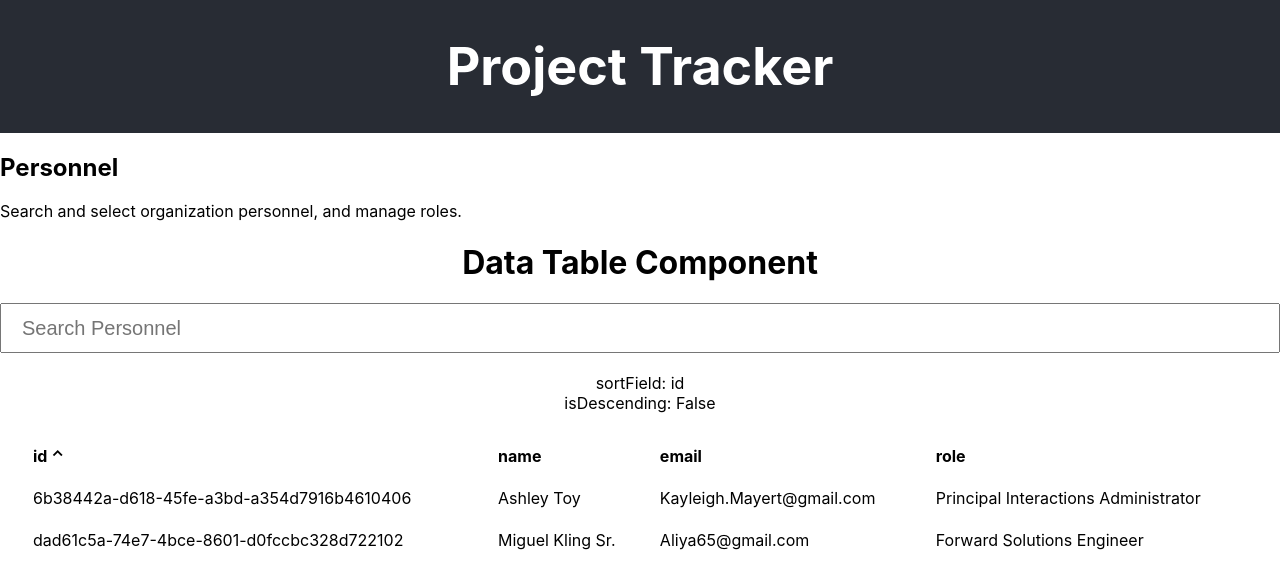
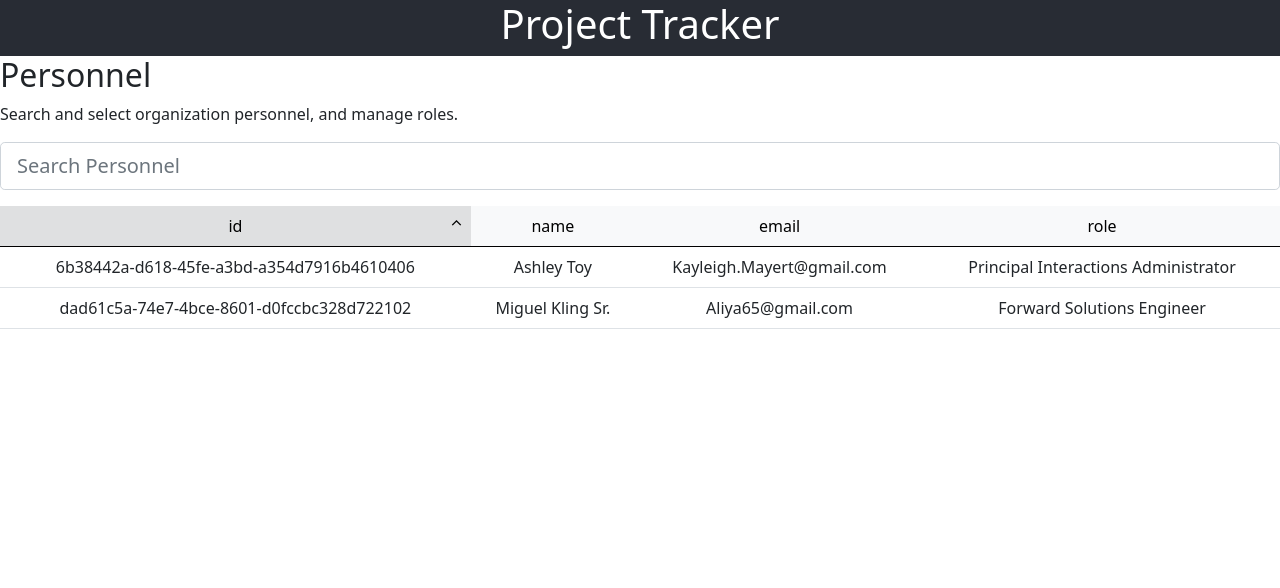
Before and after one commit to lookininward/project-tracker, a React (Create React App) app: page / in a window 1280 px wide. Shown: the top 588 px of the page. Built offline with nearby package versions, Linux system fonts and the light colour scheme.

Commit message:
install bootstrap; refactor data-table template

```diff
--- a/package.json
+++ b/package.json
@@ -9,6 +9,7 @@
     "@types/jest": "^26.0.20",
     "@types/node": "^14.14.22",
     "@types/react-dom": "^17.0.0",
+    "bootstrap": "^5.0.0-beta1",
     "node-sass": "4.14.1",
     "react": "^17.0.1",
     "react-dom": "^17.0.1",
--- a/src/App.scss
+++ b/src/App.scss
@@ -1,3 +1,5 @@
+@import "../node_modules/bootstrap/scss/bootstrap.scss";
+
 .App {
   text-align: center;
 }
@@ -35,14 +37,3 @@
     transform: rotate(360deg);
   }
 }
-
-table {
-  text-align: left;
-  border: 1px solid #ffffff;
-  padding: 20px;
-  width: 100%;
-
-  th, td  {
-    padding: 10px;
-  }
-}
--- /dev/null
+++ b/src/components/DataTable.scss
@@ -0,0 +1,8 @@
+thead td {
+  position: relative;
+}
+
+.sort-direction {
+  position: absolute;
+  right: 8px;
+}
--- a/src/components/DataTable.tsx
+++ b/src/components/DataTable.tsx
@@ -1,7 +1,7 @@
 import React from 'react';
+import './DataTable.scss';
 import { sortByField } from '../helpers/sortByField';
 import { filterBySearch } from '../helpers/filterBySearch';
-
 /**
  * Data Table
  * @component
@@ -38,35 +38,14 @@ function DataTable(this: any, props: Props) {
     const term = searchTerm.toLowerCase();
     const results = sortByField(filterBySearch(data, fields, term), sortField, isDescending);
     setSearchResults(results);
-  }, [searchTerm]);
-
-  const searchBar = () => {
-    if (enableSearch) {
-      return <div
-        data-testid="search-bar"
-        style={{
-          display: "flex",
-          width: "100%",
-          height: "50px",
-        }}
-      >
-        <input
-          style={{ width: "100%", padding: "20px", fontSize: "20px" }}
-          type="search"
-          placeholder="Search Personnel"
-          value={searchTerm}
-          onChange={handleChange}
-        ></input>
-      </div>
-    }
-  }
+  }, [searchTerm, data, fields, sortField, isDescending]);
 
   /**
    * Sort Data
    * @function
    * @param {string} field - field to sort data by
    */
-  function sortData(field: any) {
+  function sortData(field: string) {
     if (!enableSort) {
       return;
     }
@@ -77,45 +56,46 @@ function DataTable(this: any, props: Props) {
     setSearchResults(results);
   }
 
-  /**
-   * Column Status
-   * @function
-   * @param {string} field - field to determine if sorting by column; direction
-   */
-  function columnStatus(field: any) {
-    if (enableSort && field === sortField) {
-      return isDescending ? <span>&#8964;</span> : <span>&#8963;</span>
-    }
-  }
-
   return (
     <div>
-      <h1>Data Table Component</h1>
-      {searchBar()}
-
-      <br />
-      sortField: {sortField}<br />
-      isDescending: {isDescending ? ('True') : ('False')}
-      <br />
-
-      <table>
-        <thead>
+      {
+        enableSearch &&
+        <div
+          data-testid="search-bar"
+          className="mb-3"
+        >
+          <input
+            className="form-control form-control-lg"
+            type="search"
+            placeholder="Search Personnel"
+            value={searchTerm}
+            onChange={handleChange}
+          ></input>
+        </div>
+      }
+      <table className="table table-hover">
+        <thead className="user-select-none">
           <tr>
             {fields.map((field, idx) =>
-              <th
-                onClick={sortData.bind(this, field)}
+              <td
+                className={`table-light ${sortField === field ? 'table-active' : 'table-light'}`}
                 data-testid="table-header"
                 key={`field-${idx}`}
+                onClick={sortData.bind(this, field)}
               >
-                {field} {columnStatus(field)}
-              </th>)}
+                {field}
+                {
+                  enableSort && field === sortField &&
+                  (isDescending ? <span className='sort-direction'>&#8964;</span> : <span className='sort-direction'>&#8963;</span>)
+                }
+              </td>)}
           </tr>
         </thead>
         <tbody>
           {
             searchResults.map((item: Item) =>
               <tr data-testid="table-row" key={item.id}>
-                {fields.map((field: any, idx) => <td data-testid="table-cell" key={`td-${item.id}-${idx}`}>{item[field]} </td>)}
+                {fields.map((field: string, idx) => <td data-testid="table-cell" key={`td-${item.id}-${idx}`}>{item[field]}</td>)}
               </tr>
             )
           }
```
Also changed, not shown: 2 other files (tests, documents, lock files or other folders).
